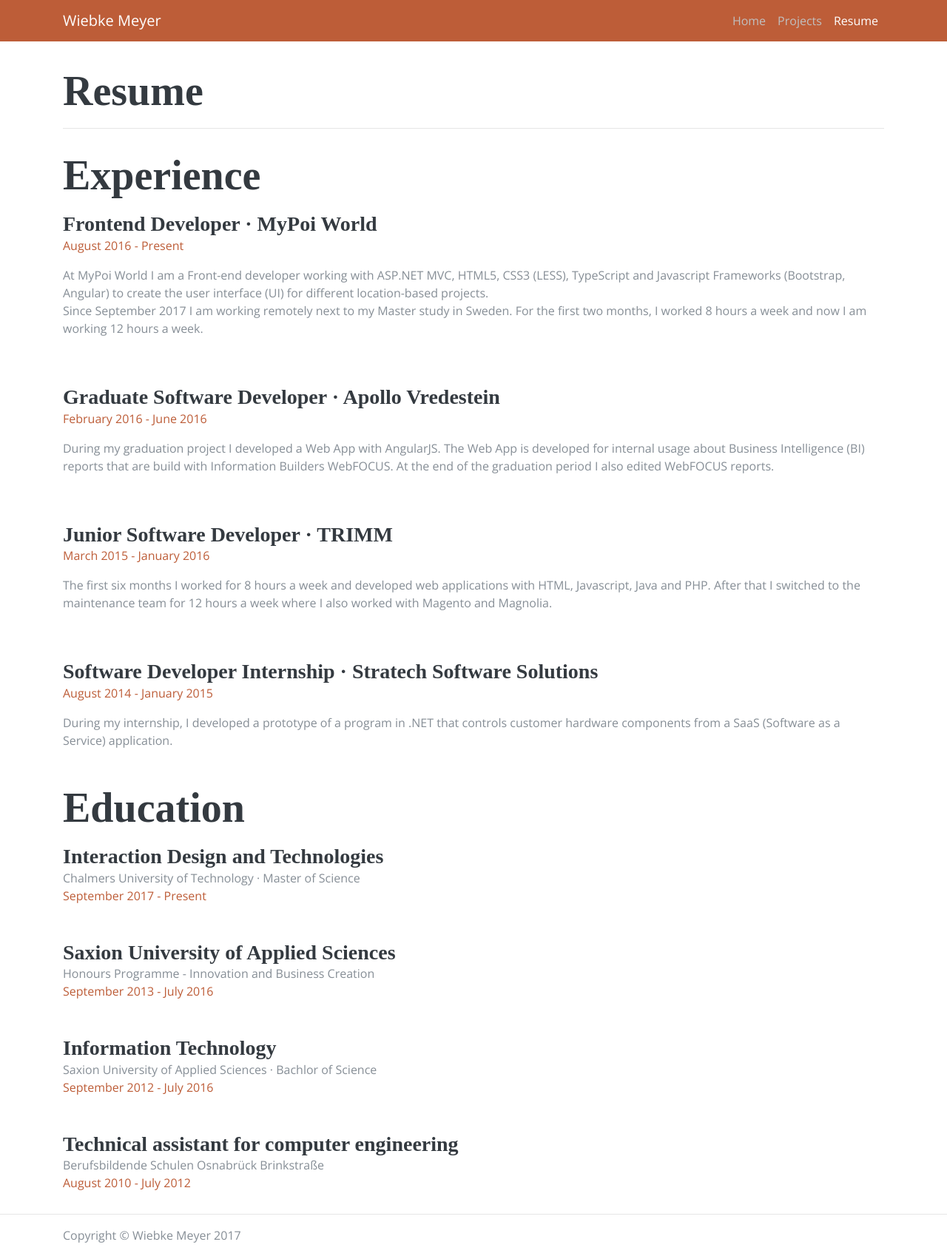
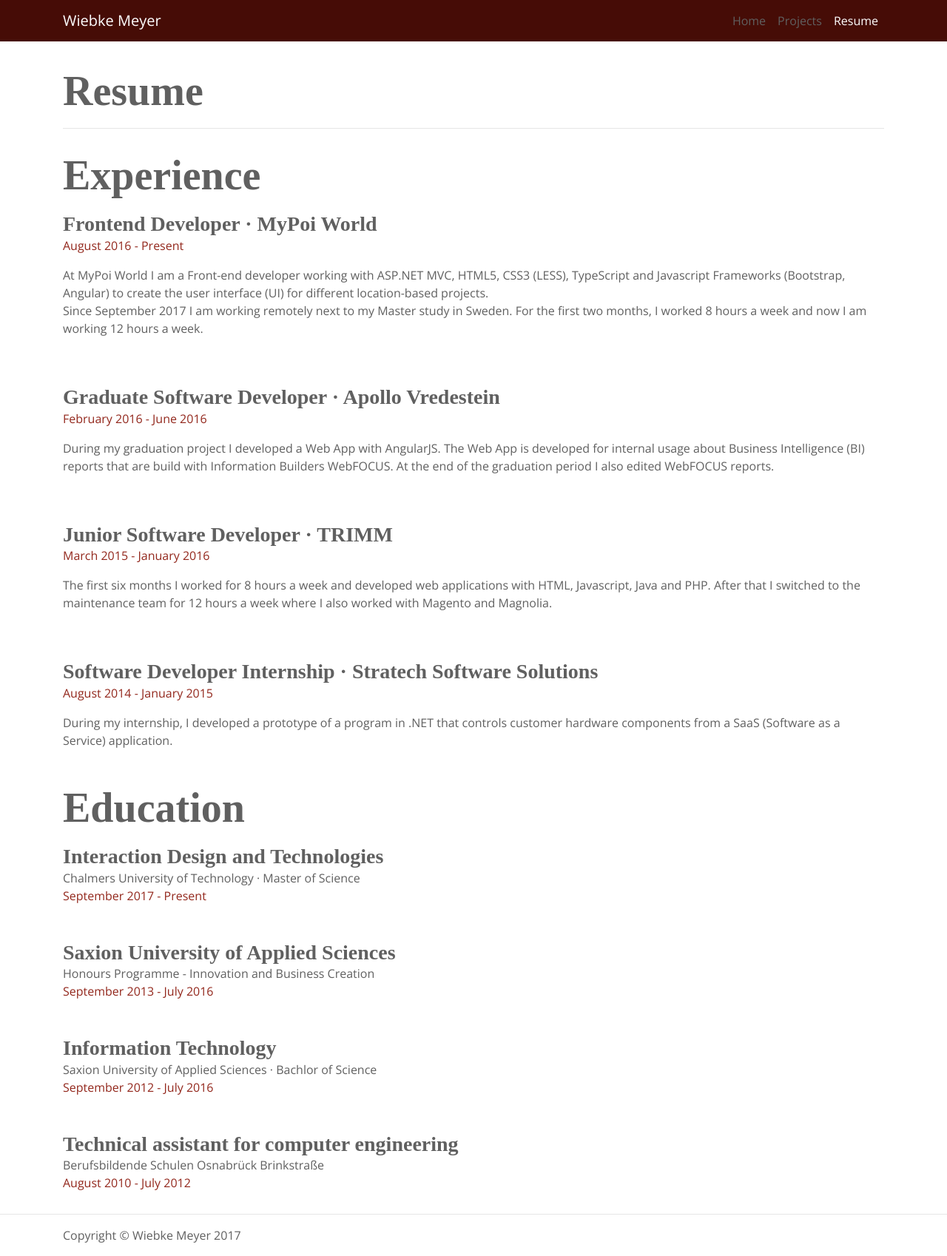
Before and after one commit to wiebkem/portfolio, a website: page Resume.html in a window 1280 px wide. Shown: the whole page at 74% size. Drawn offline with nearby package versions, Linux system fonts and the light colour scheme; a web font is replaced by a local one.

Commit message:
new color scheme

```diff
--- a/Resume.html
+++ b/Resume.html
@@ -58,7 +58,7 @@
             <div class="resume-content mr-auto">
               <h3 class="mb-0">Frontend Developer · MyPoi World</h3>
               <div class="resume-date">
-                  <span class="text-primary">August 2016 - Present</span>
+                  <span class="resumeDates">August 2016 - Present</span>
               </div>
               <p>At MyPoi World I am a Front-end developer working with ASP.NET MVC, HTML5, CSS3 (LESS), TypeScript and Javascript Frameworks (Bootstrap, Angular) to create the user interface (UI) for different location-based projects.
                 <br/>Since September 2017 I am working remotely next to my Master study in Sweden. For the first two months, I worked 8 hours a week and now I am working 12 hours a week.</p>
@@ -69,7 +69,7 @@
             <div class="resume-content mr-auto">
               <h3 class="mb-0">Graduate Software Developer · Apollo Vredestein</h3>
               <div class="resume-date">
-                  <span class="text-primary">February 2016 - June 2016</span>
+                  <span class="resumeDates">February 2016 - June 2016</span>
               </div>
               <p>During my graduation project I developed a Web App with AngularJS. The Web App is developed for internal usage about Business Intelligence (BI) reports that are build with Information Builders WebFOCUS. At the end of the graduation period I also edited WebFOCUS reports.</p>
             </div>
@@ -79,7 +79,7 @@
             <div class="resume-content mr-auto">
               <h3 class="mb-0">Junior Software Developer · TRIMM</h3>
               <div class="resume-date">
-                  <span class="text-primary">March 2015 - January 2016</span>
+                  <span class="resumeDates">March 2015 - January 2016</span>
               </div>
               <p>The first six months I worked for 8 hours a week and developed web applications with HTML, Javascript, Java and PHP. After that I switched to the maintenance team for 12 hours a week where I also worked with Magento and Magnolia.</p>
             </div>
@@ -89,7 +89,7 @@
             <div class="resume-content mr-auto">
               <h3 class="mb-0">Software Developer Internship · Stratech Software Solutions</h3>
               <div class="resume-date">
-                <span class="text-primary">August 2014 - January 2015</span>
+                <span class="resumeDates">August 2014 - January 2015</span>
               </div>
               <p>During my internship, I developed a prototype of a program in .NET that controls customer hardware components from a SaaS (Software as a Service) application.</p>
             </div>
@@ -106,7 +106,7 @@
               <h3 class="mb-0">Interaction Design and Technologies</h3>
               <div>Chalmers University of Technology · Master of Science</div>
               <div class="resume-date">
-                  <span class="text-primary">September 2017 - Present</span>
+                  <span class="resumeDates">September 2017 - Present</span>
               </div>
             </div>
           </div>
@@ -116,7 +116,7 @@
                 <h3 class="mb-0">Saxion University of Applied Sciences</h3>
                 <div>Honours Programme - Innovation and Business Creation</div>
                 <div class="resume-date">
-                    <span class="text-primary">September 2013 - July 2016</span>
+                    <span class="resumeDates">September 2013 - July 2016</span>
                 </div>
               </div>
           </div>
@@ -126,7 +126,7 @@
                 <h3 class="mb-0">Information Technology</h3>
                 <div>Saxion University of Applied Sciences · Bachlor of Science </div>
                 <div class="resume-date">
-                    <span class="text-primary">September 2012 - July 2016</span>
+                    <span class="resumeDates">September 2012 - July 2016</span>
                 </div>
               </div>
           </div>
@@ -136,7 +136,7 @@
               <h3 class="mb-0">Technical assistant for computer engineering</h3>
               <div>Berufsbildende Schulen Osnabrück Brinkstraße</div>
               <div class="resume-date">
-                  <span class="text-primary">August 2010 - July 2012</span>
+                  <span class="resumeDates">August 2010 - July 2012</span>
               </div>
             </div>
           </div>
--- a/css/site.css
+++ b/css/site.css
@@ -1,29 +1,51 @@
-body {
-  font-family: 'Open Sans', serif;
-  padding-top: 54px;
-  color: #868e96;
+/* color */
+body,
+.navbar a,
+.list-social-icons a {
+  color: #606060;
 }
 
-.navbar {
-  background-color: #BD5D38;
+.navbar,
+.bg-primary {
+  background-color: #460C06;
 }
 
-.navbar a {
-  color: #C0C0C0;
+.list-social-icons a:hover,
+.list-icons .list-inline-item i:hover {
+  color: #460C06;
+}
+
+.portfolio-item-heading {
+  /* color #460C06 with transparency */
+  background-color: rgba(70, 12, 6, 0.8);
+}
+
+.surname,
+.resumeDates,
+a,
+a:hover, a:focus, a:active {
+  color: #93281D;
 }
 
 .navbar .active a,
 .navbar .fa-bars,
-.navbar .navbar-brand {
+.navbar .navbar-brand,
+.portfolio-item-heading {
   color: #ffffff;
-}
-
-.navbar a:hover {
-  color: #000000;
 }
 
 .navbar .navbar-toggler {
   border-color: #ffffff;
+}
+
+.navbar a:hover {
+  color: #C0C0C0;
+}
+/* end color */
+
+body {
+  font-family: 'Open Sans', serif;
+  padding-top: 54px;
 }
 
 footer {
@@ -33,7 +55,6 @@ footer {
 h1, h2, h3, h4, h5, h6 {
   font-family: 'Saira Extra Condensed', serif;
   font-weight: 700;
-  color: #343a40;
 }
 
 h1 {
@@ -53,40 +74,12 @@ h2 {
   font-size: 1.35rem;
 }
 
-.bg-primary {
-  background-color: #BD5D38 !important;
-}
-
-.text-primary {
-  color: #BD5D38 !important;
-}
-
-a {
-  color: #BD5D38;
-}
-
-a:hover, a:focus, a:active {
-    color: #824027;
-}
-
-.list-social-icons a {
-  color: #495057;
-}
-
-.list-social-icons a:hover {
-  color: #BD5D38;
-}
-
 .list-social-icons a .fa-lg {
   font-size: 1.75rem;
 }
 
 .list-icons {
   font-size: 3rem;
-}
-
-.list-icons .list-inline-item i:hover {
-  color: #BD5D38;
 }
 
 .portfolio {
@@ -148,8 +141,6 @@ figcaption {
   display: block;
   margin: auto;
   font-weight: 600;
-  color: white;
-  background-color: rgba(189, 93, 56, 0.8);
   border-radius: 10px;
   padding: 5px 10px;
   z-index: 999;
```
Also changed, not shown: index.html (+1 -1 lines).
